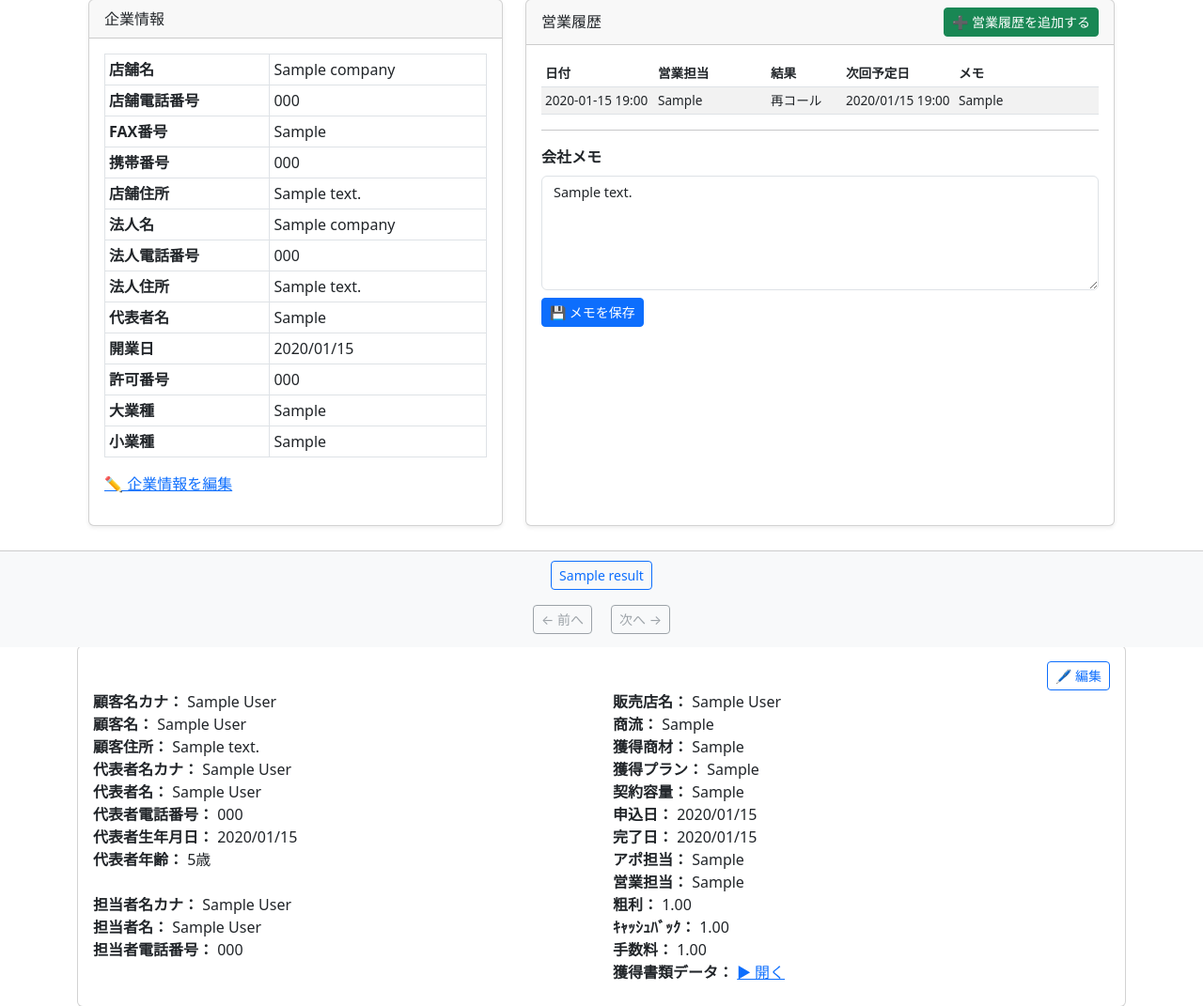
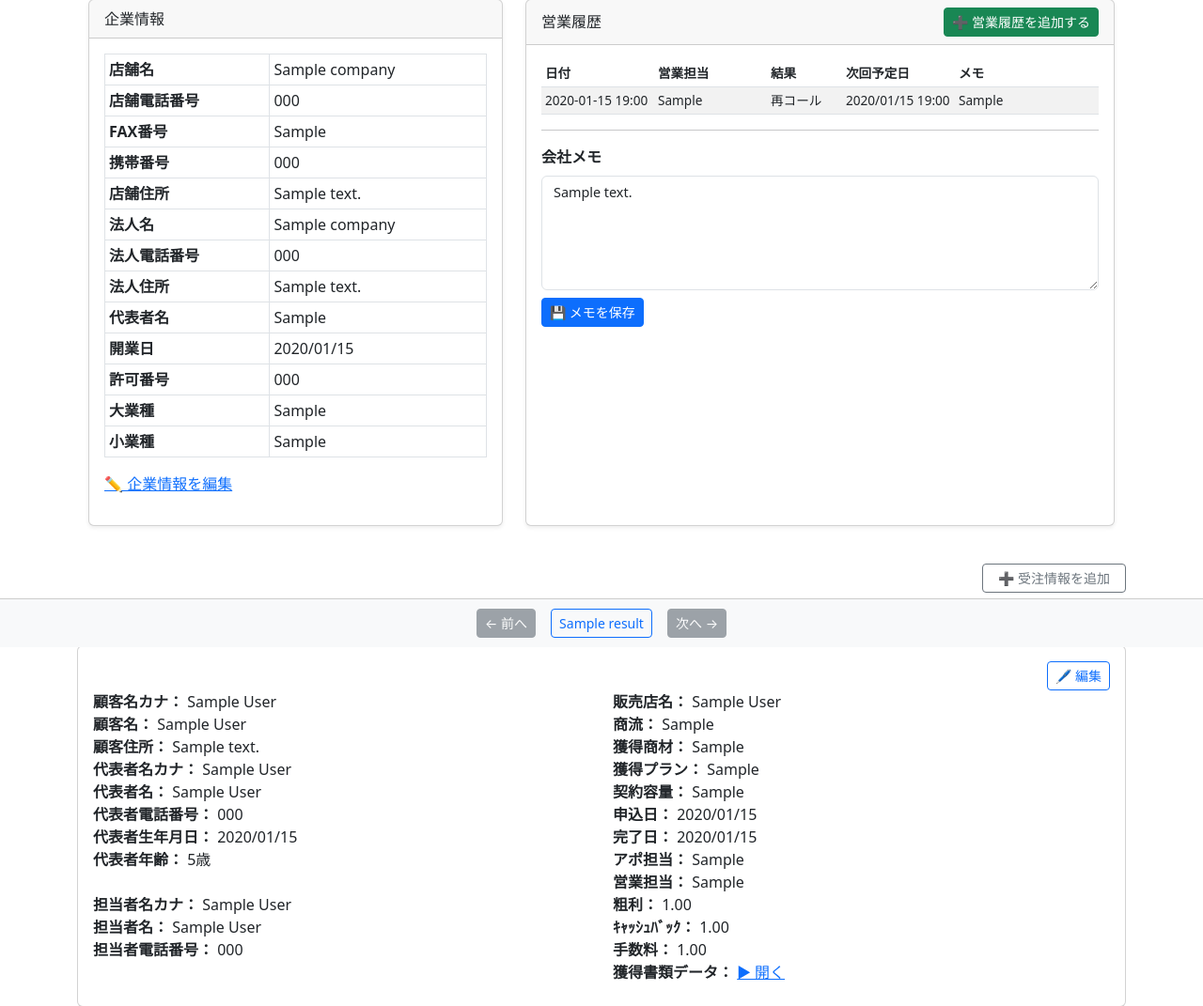
Before and after one commit to Jitian426/saleslist, a Django app: template saleslist/templates/company_detail.html in a window 1280 px wide. Shown: the part 111-1182 px from the top of the page at 94% size. Run offline with Django 5.2, Linux system fonts and the light colour scheme; tables that the repository leaves empty hold one stand-in row (values such as "Sample post"); the template is opened without the code that fills it: values that come from a table or form of the project are taken from there, most other values are stand-ins (such as "Sample title", 1, 10 or a date in 2020); data that the repository does not hold is empty.

Commit message:
営業結果ボタン修正3

```diff
--- a/saleslist/templates/company_detail.html
+++ b/saleslist/templates/company_detail.html
@@ -189,11 +189,16 @@
     </div>
 
   <!-- 営業結果ボタン群（画面下固定） -->
-  <div id="sales-result-buttons" style="position: fixed; bottom: 0; left: 0; right: 0; background: #f8f9fa; padding: 10px 0 14px 0; border-top: 1px solid #ccc; z-index: 9999;" class="text-center">
+  <div id="sales-result-buttons" style="position: fixed; bottom: 0; left: 0; right: 0; background: #f8f9fa; padding: 10px; border-top: 1px solid #ccc; z-index: 9999;" class="text-center">
 
-  <!-- 営業結果ボタン：指定順に個別でループ -->
-  <div class="mb-3">
-    {% for result in sales_result_ordered %}
+    <!-- 前へボタン -->
+    {% if prev_company %}
+    <a href="{% url 'saleslist:company_detail' prev_company.id %}?{{ query_params }}" class="btn btn-secondary btn-sm me-2">← 前へ</a>
+    {% else %}
+    <button class="btn btn-secondary btn-sm me-2" disabled>← 前へ</button>
+    {% endif %}
+
+    {% for result in sales_results %}
     <button
       class="btn btn-sm mx-1 open-modal-btn {{ result|result_color_class }}"
       data-result="{{ result }}"
@@ -203,22 +208,16 @@
     >
       {{ result }}
     </button>
+
     {% endfor %}
-  </div>
 
-  <!-- 前へ／次へ ボタン -->
-  <div>
-    {% if prev_company %}
-      <a href="{% url 'saleslist:company_detail' prev_company.id %}?{{ query_params }}" class="btn btn-outline-secondary btn-sm me-2">← 前へ</a>
+    <!-- 次へボタン -->
+    {% if next_company %}
+    <a href="{% url 'saleslist:company_detail' next_company.id %}?{{ query_params }}" class="btn btn-secondary btn-sm ms-2">次へ →</a>
     {% else %}
-      <button class="btn btn-outline-secondary btn-sm me-2" disabled>← 前へ</button>
+    <button class="btn btn-secondary btn-sm ms-2" disabled>次へ →</button>
     {% endif %}
 
-    {% if next_company %}
-      <a href="{% url 'saleslist:company_detail' next_company.id %}?{{ query_params }}" class="btn btn-outline-secondary btn-sm ms-2">次へ →</a>
-    {% else %}
-      <button class="btn btn-outline-secondary btn-sm ms-2" disabled>次へ →</button>
-    {% endif %}
   </div>
 
 </div>
```
Lines whose indentation alone changed are shown as unchanged.
